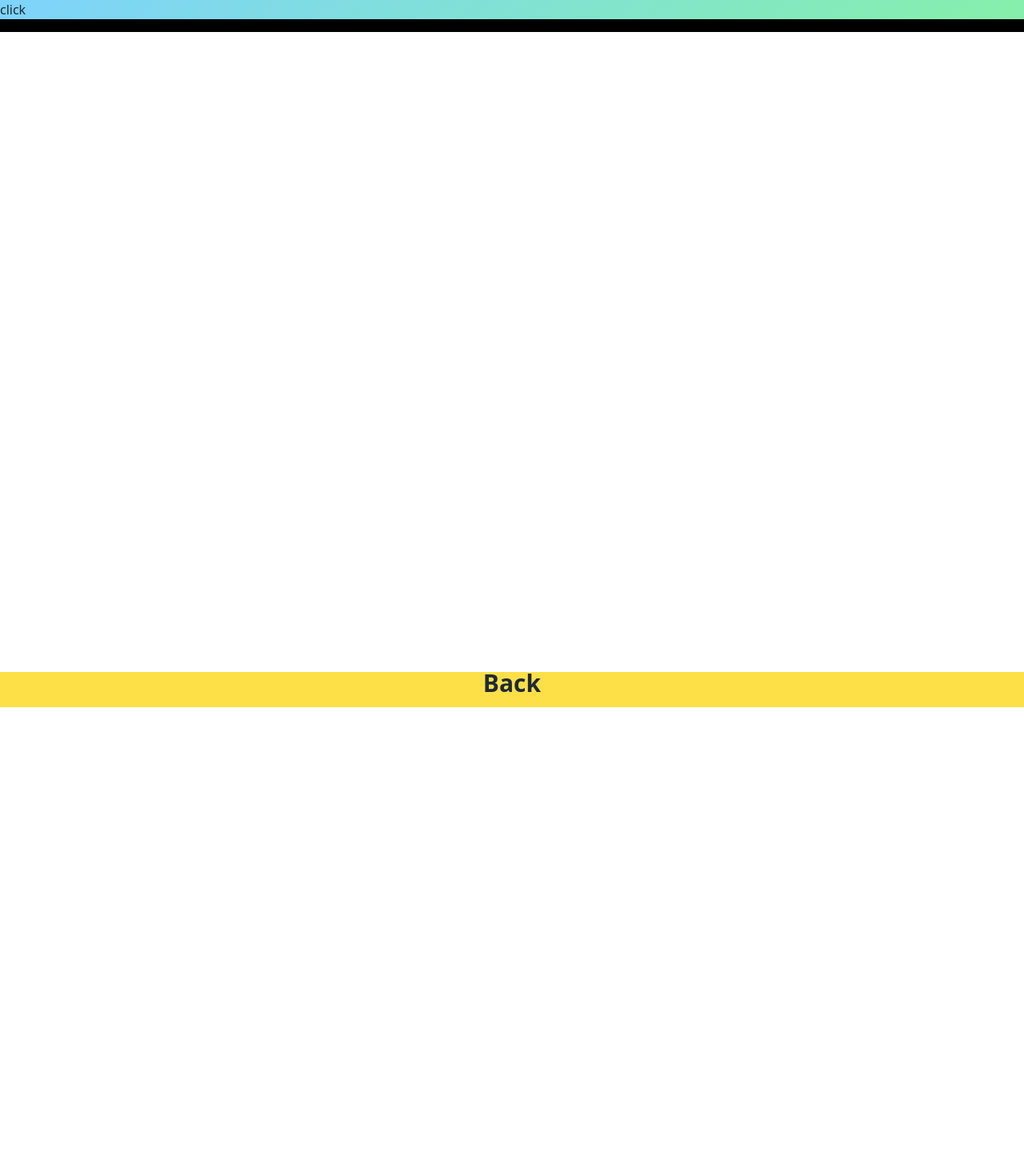
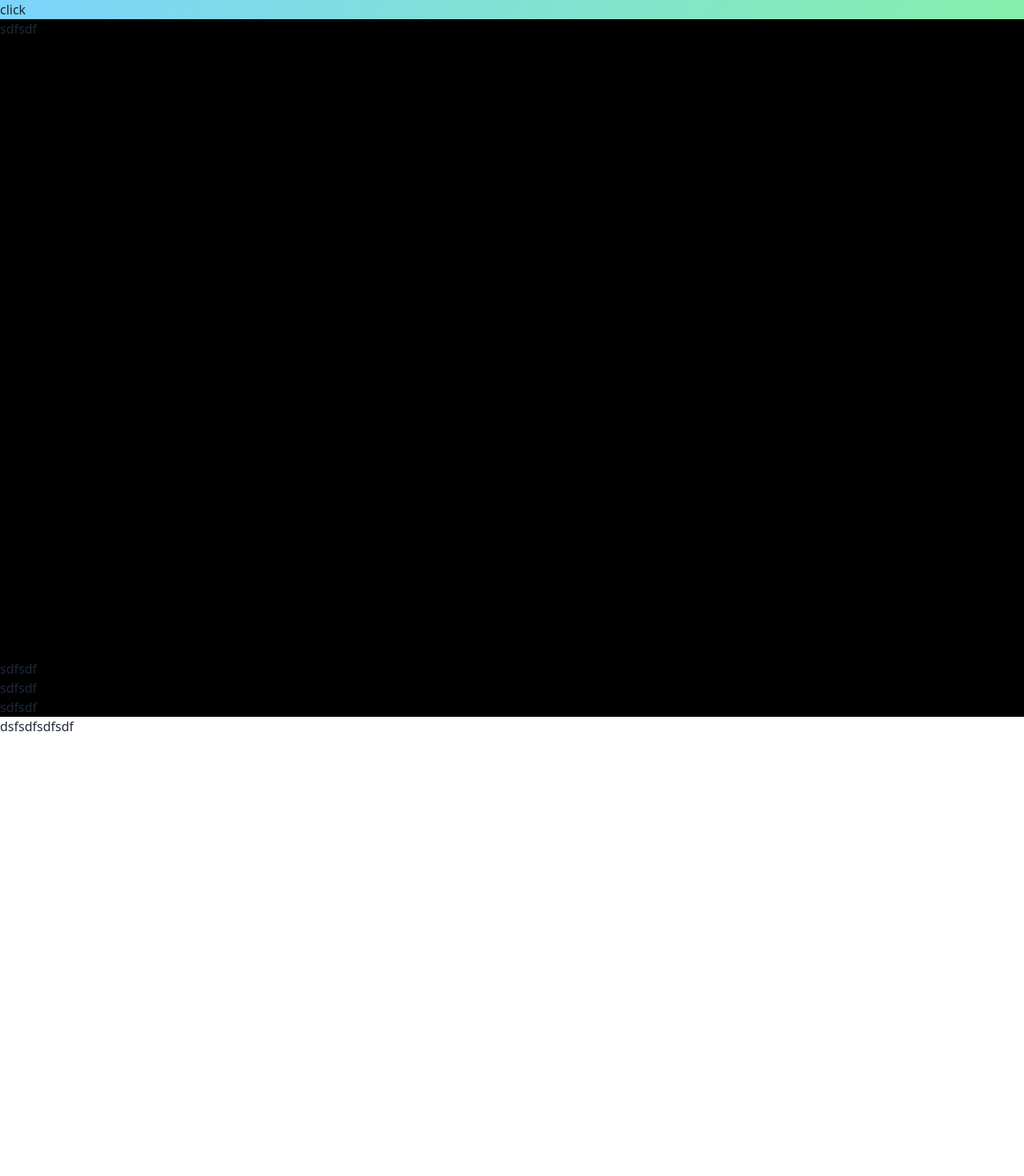
Before and after one commit to miraz66/test-backend, a React (Vite) app: page /test in a window 1280 px wide. Shown: the top 1470 px of the page at 80% size. Before the commit the page ends 884 px from the top, so only its background shows below. Built offline with nearby package versions, Linux system fonts and the light colour scheme.

Commit message:
Animation

```diff
--- a/src/pages/Test.jsx
+++ b/src/pages/Test.jsx
@@ -9,14 +9,21 @@ export default function Test() {
       <div onClick={() => setShow(!show)} className="cursor-pointer">
         click
       </div>
-      <div className="relative bg-black h-screen"></div>
-      <div
-        className={
-          !show
-            ? "bg-white h-screen w-full absolute top-10 translate-y-full ease-in-out duration-300"
-            : "bg-white h-screen w-full absolute top-10 translate-y-0 ease-in-out duration-300"
-        }
-      ></div>
+      <div className="relative bg-black">
+        <div className="h-screen">sdfsdf</div>
+        <div className="">sdfsdf</div>
+        <div className="">sdfsdf</div>
+        <div className="">sdfsdf</div>
+        <div
+          className={
+            !show
+              ? "bg-white h-screen absolute top-10 w-full ease-in-out duration-300"
+              : "bg-white h-screen w-full ease-in-out duration-300"
+          }
+        >
+          dsfsdfsdfsdf
+        </div>
+      </div>
     </>
   );
 }
```
